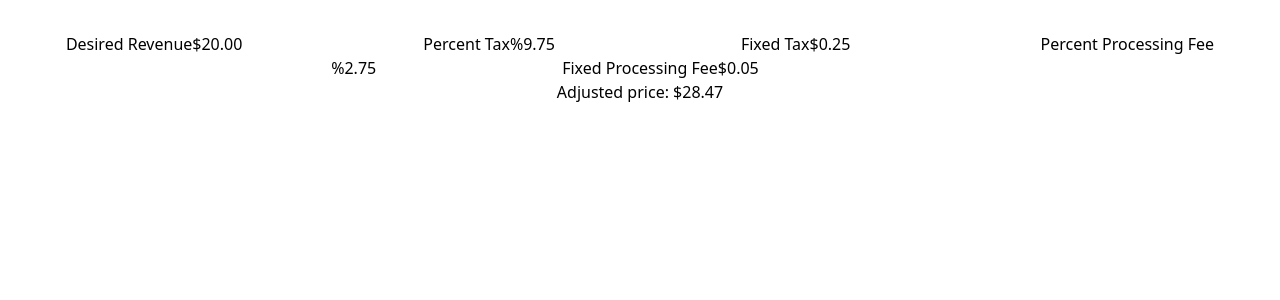
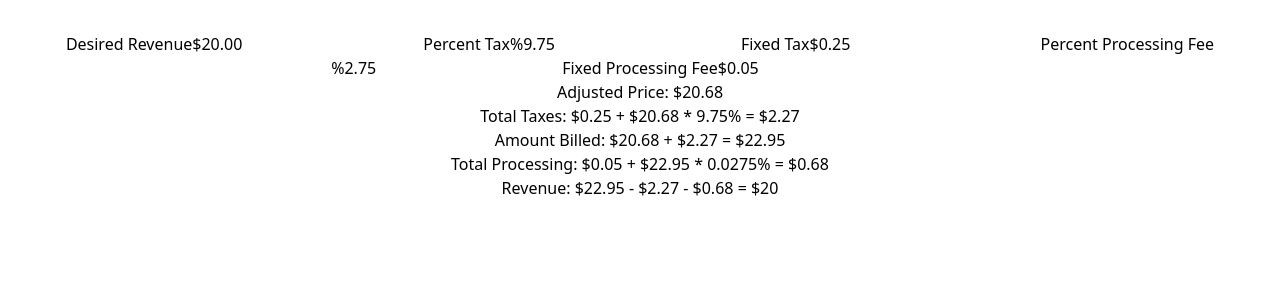
Before and after one commit to lucdar/price-adjustment-calculator, a React (Vite) app: page / in a window 1280 px wide. Shown: the top 300 px of the page. Built offline with nearby package versions, Linux system fonts and the light colour scheme.

Commit message:
Add price breakdown

```diff
--- a/src/App.tsx
+++ b/src/App.tsx
@@ -1,6 +1,7 @@
 import { Dispatch, SetStateAction, useState } from "react";
 import "./App.css";
 import Inputs from "./components/Inputs.tsx";
+import PriceBreakdown from "./components/PriceBreakdown.tsx";
 
 export enum InputType {
   Percent,
@@ -62,21 +63,23 @@ function App() {
   ];
 
   const listedPrice =
-    (revenue + fixedProcessFee + (fixedTax * percentProcessFee) / 100) /
-    (1 - percentProcessFee / 100 - (percentProcessFee / 100) * percentTax);
+    (revenue + fixedProcessFee + (fixedTax * (percentProcessFee / 100))) /
+    (1 - percentProcessFee / 100 - (percentProcessFee / 100) * (percentTax / 100));
+
+  const realTaxes = percentTax / 100 * (listedPrice) + fixedTax;
+  const realProcessing = percentProcessFee / 100 * (listedPrice + realTaxes) + fixedProcessFee;
+
+  const realRevenue = listedPrice - realProcessing;
 
   return (
     <>
       <div className="rounded-2xl bg-gray-100">
         <Inputs inputArray={inputArray} />
       </div>
-      <div>
-        <p className="text-left">
-          <span className="mb-4 text-left text-2xl font-bold">Adjusted price: </span>
-          <span className="text-xl">
-            {listedPrice ? "$" + listedPrice.toFixed(2) : "Missing or invalid inputs"}
-          </span>
-        </p>
+      <div className="rounded-2xl bg-gray-100">
+        {listedPrice ?
+          <PriceBreakdown {...{listedPrice, percentTax, fixedTax, percentProcessFee, fixedProcessFee, realRevenue}} /> :
+          <p>Missing or invalid inputs</p>}
       </div>
     </>
   );
--- /dev/null
+++ b/src/components/PriceBreakdown.tsx
@@ -0,0 +1,52 @@
+
+export type PriceBreakdownProps = {
+  listedPrice: number,
+  percentTax: number,
+  fixedTax: number,
+  percentProcessFee: number,
+  fixedProcessFee: number,
+}
+
+function PriceBreakdown({ listedPrice, percentTax, fixedTax, percentProcessFee, fixedProcessFee }: PriceBreakdownProps) {
+  const totalTax = (fixedTax + percentTax / 100 * listedPrice).toFixed(2);
+  const amountSubmitted = (listedPrice + Number(totalTax)).toFixed(2);
+  const totalProcessFee = (fixedProcessFee + percentProcessFee / 100 * Number(amountSubmitted)).toFixed(2);
+  const revenue = Number(amountSubmitted) - Number(totalTax) - Number(totalProcessFee);
+
+  return (
+    <div>
+      <p className="text-left">
+        <span className="mb-4 text-2xl font-bold">Adjusted Price: </span>
+        <span className="text-xl">
+          {"$" + listedPrice.toFixed(2)}
+        </span>
+      </p>
+      <p className="text-left">
+        <span className="mb-4 text-xl font-bold">Total Taxes: </span>
+        <span className="text-l">
+          ${fixedTax} + ${listedPrice.toFixed(2)} * {percentTax}% = ${totalTax}
+        </span>
+      </p>
+      <p className="text-left">
+        <span className="mb-4 text-xl font-bold">Amount Billed: </span>
+        <span className="text-l">
+          ${listedPrice.toFixed(2)} + ${totalTax} = ${amountSubmitted}
+        </span>
+      </p>
+      <p className="text-left">
+        <span className="mb-4 text-xl font-bold">Total Processing: </span>
+        <span className="text-l">
+          ${fixedProcessFee} + ${amountSubmitted} * {percentProcessFee / 100}% = ${totalProcessFee}
+        </span>
+      </p>
+      <p className="text-left">
+        <span className="mb-4 text-xl font-bold">Revenue: </span>
+        <span className="text-l">
+          ${amountSubmitted} - ${totalTax} - ${totalProcessFee} = ${revenue}
+        </span>
+      </p>
+    </div>
+  )
+}
+
+export default PriceBreakdown;
```
